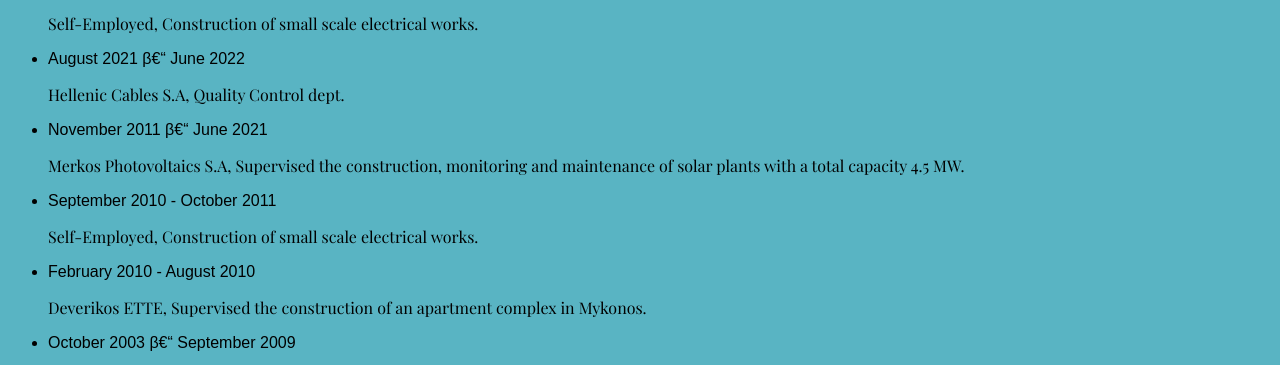
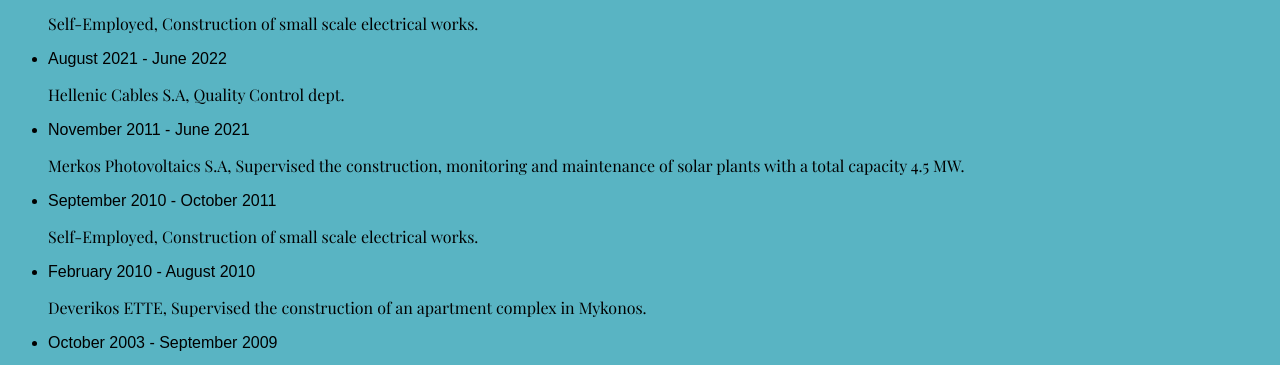
Before and after one commit to aposto1os/aposto1os.github.io, a plain HTML site: page resume.html in a window 1280 px wide. Shown: the part 832-1197 px from the top of the page. Drawn offline with nearby package versions, Linux system fonts and the light colour scheme; a web font is replaced by a local one.

Commit message:
fix the hyphen problem in dates

```diff
--- a/resume.html
+++ b/resume.html
@@ -47,11 +47,11 @@
       <p class="clarify">Self-Employed, Construction of small scale electrical works.</p>
     </li>
     <li>
-      <p>August 2021 β€“ June 2022</p>
+      <p>August 2021 - June 2022</p>
       <p class="clarify">Hellenic Cables S.A, Quality Control dept.</p>
     </li>
     <li>
-      <p>November 2011 β€“ June 2021</p>
+      <p>November 2011 - June 2021</p>
       <p class="clarify">
         Merkos Photovoltaics S.A, Supervised the construction, monitoring and
         maintenance of solar plants with a total capacity 4.5 MW.
@@ -69,7 +69,7 @@
       </p>
     </li>
     <li>
-      <p>October 2003 β€“ September 2009</p>
+      <p>October 2003 - September 2009</p>
       <p class="clarify">
         Ilias Karagiannis Co. , Supervised the construction of the electrical
         installations in more than 30 projects. The most important projects were
```
